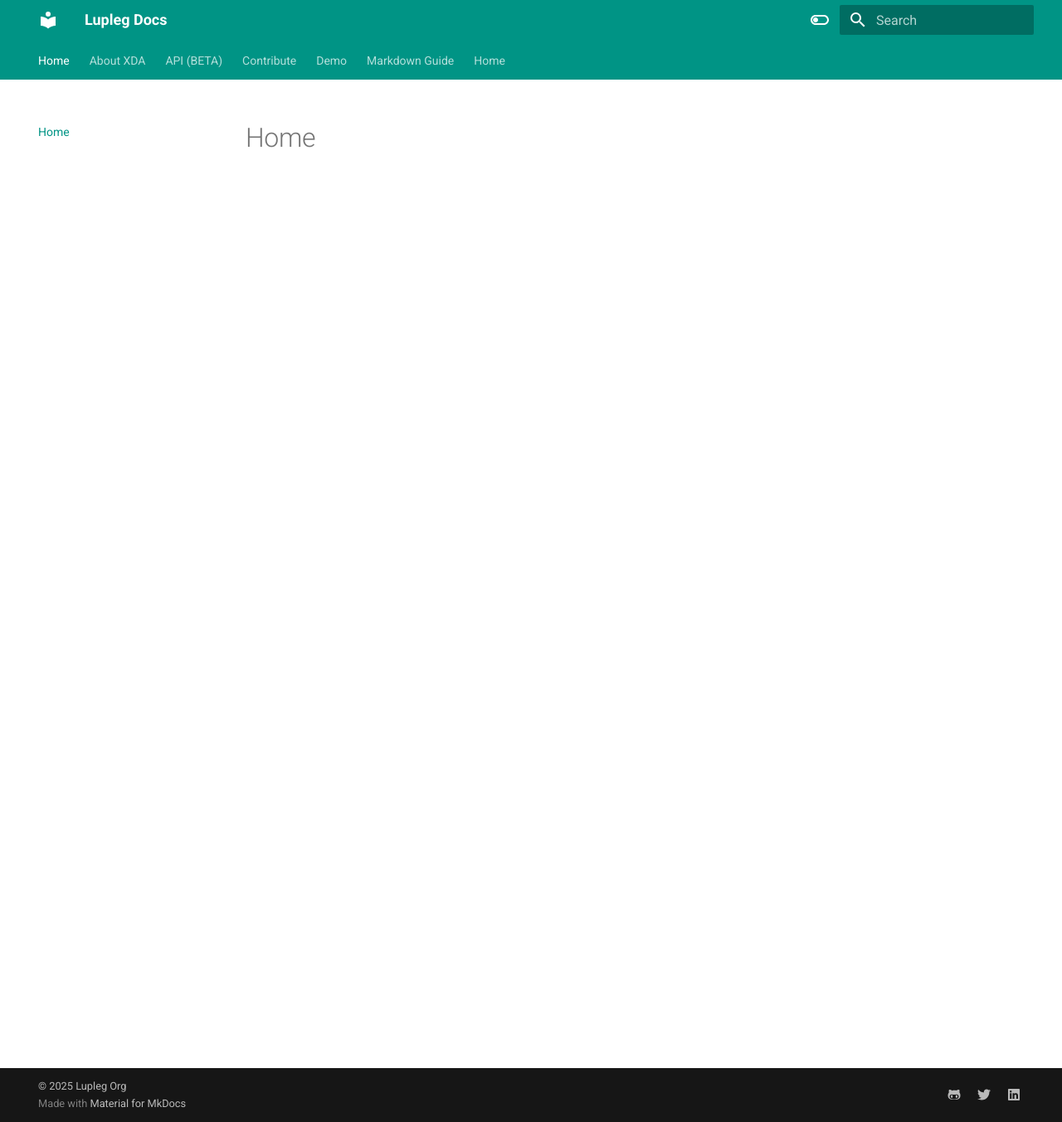
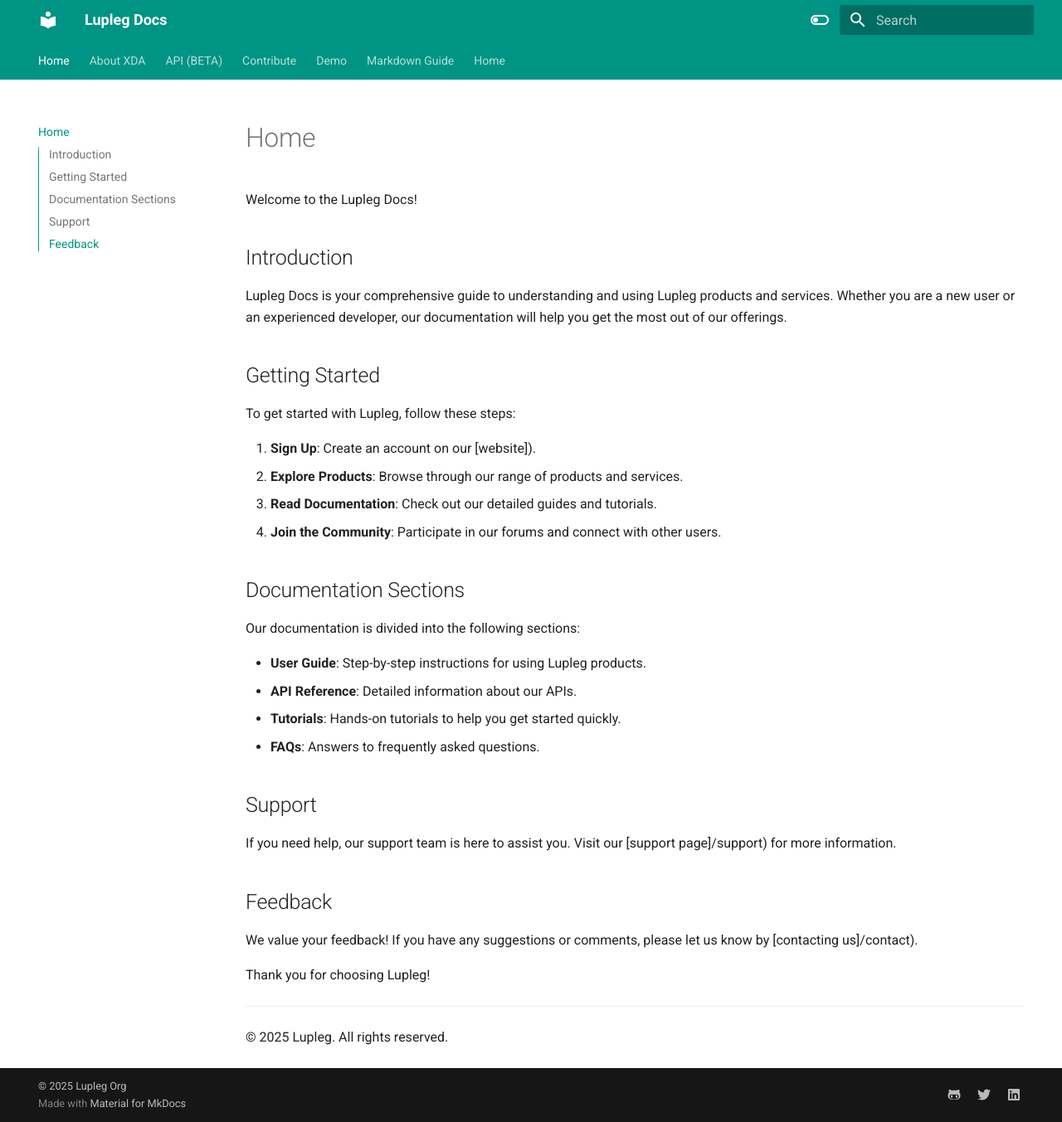
Before and after one commit to Lupleg/Test-nextjs, an MkDocs documentation site: the page built from docs/index.md, in a window 1280 px wide and 1353 px high. Shown: the whole window at 83% size. Built offline with MkDocs 1.6.1 and Material for MkDocs 9.7.7, drawn with Linux system fonts in a browser that asks for light colours.

Commit message:
📄 Add comprehensive introduction and getting started guide to documentation index

```diff
--- a/docs/index.md
+++ b/docs/index.md
@@ -1 +1,39 @@
 # Home
+
+Welcome to the Lupleg Docs!
+
+## Introduction
+
+Lupleg Docs is your comprehensive guide to understanding and using Lupleg products and services. Whether you are a new user or an experienced developer, our documentation will help you get the most out of our offerings.
+
+## Getting Started
+
+To get started with Lupleg, follow these steps:
+
+1. **Sign Up**: Create an account on our [website]).
+2. **Explore Products**: Browse through our range of products and services.
+3. **Read Documentation**: Check out our detailed guides and tutorials.
+4. **Join the Community**: Participate in our forums and connect with other users.
+
+## Documentation Sections
+
+Our documentation is divided into the following sections:
+
+- **User Guide**: Step-by-step instructions for using Lupleg products.
+- **API Reference**: Detailed information about our APIs.
+- **Tutorials**: Hands-on tutorials to help you get started quickly.
+- **FAQs**: Answers to frequently asked questions.
+
+## Support
+
+If you need help, our support team is here to assist you. Visit our [support page]/support) for more information.
+
+## Feedback
+
+We value your feedback! If you have any suggestions or comments, please let us know by [contacting us]/contact).
+
+Thank you for choosing Lupleg!
+
+---
+
+© 2025 Lupleg. All rights reserved.
```
